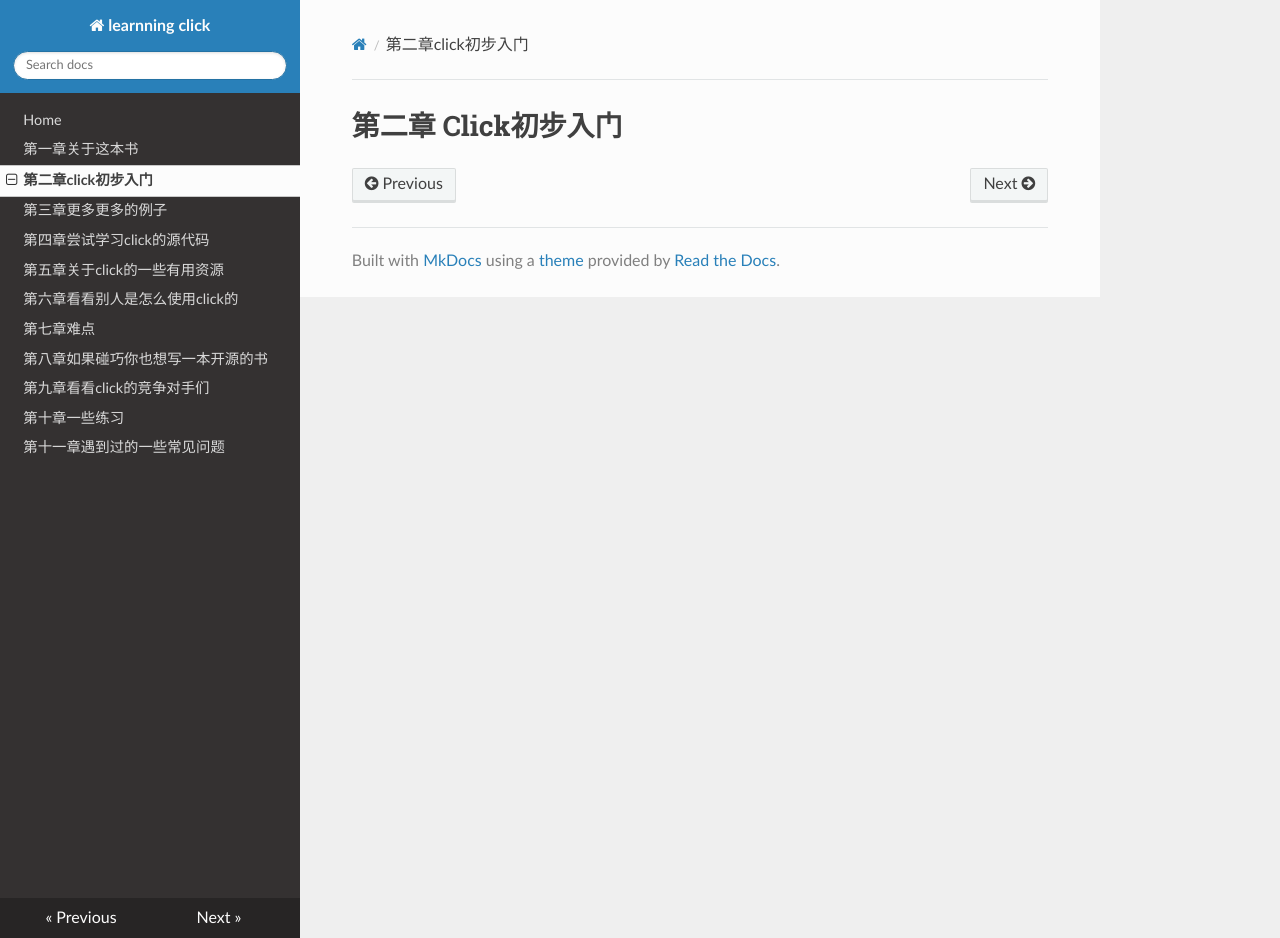
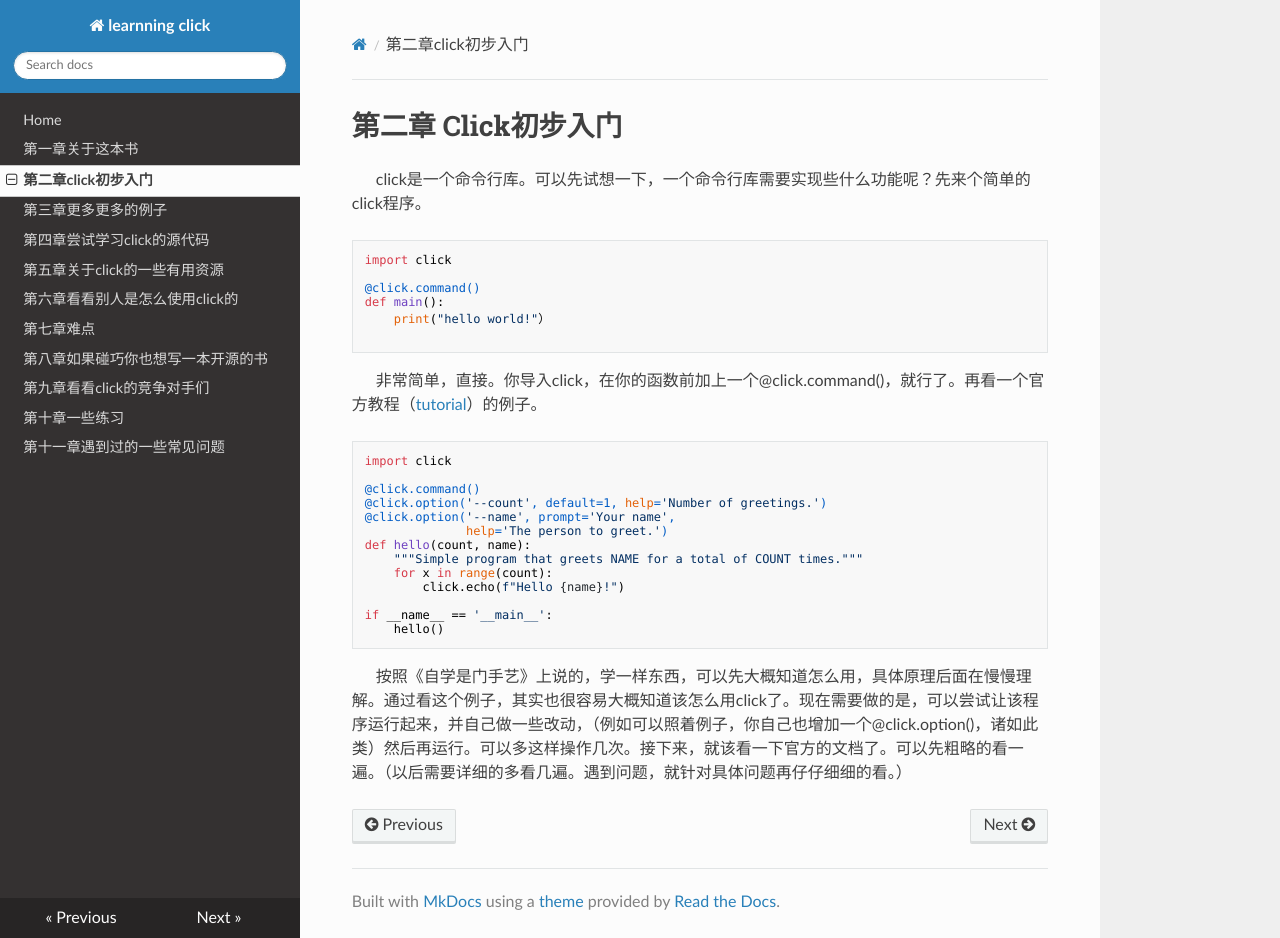
Before and after one commit to lizkca/thebook, an MkDocs documentation site: the page built from docs/chap2.md, in a window 1280 px wide and 938 px high. Built offline with MkDocs 1.6.1, drawn with Linux system fonts in a browser that asks for light colours; nearby versions of some CDN libraries.

Commit message:
basic frame

````diff
--- a/docs/chap2.md
+++ b/docs/chap2.md
@@ -1 +1,29 @@
 # 第二章 Click初步入门
+
+&emsp;&emsp;click是一个命令行库。可以先试想一下，一个命令行库需要实现些什么功能呢？先来个简单的click程序。
+```
+import click
+
+@click.command()
+def main():
+    print("hello world!"）
+
+```
+&emsp;&emsp;非常简单，直接。你导入click，在你的函数前加上一个@click.command()，就行了。再看一个官方教程（[tutorial](https://click.palletsprojects.com/en/8.0.x/)）的例子。
+
+```
+import click
+
+@click.command()
+@click.option('--count', default=1, help='Number of greetings.')
+@click.option('--name', prompt='Your name',
+              help='The person to greet.')
+def hello(count, name):
+    """Simple program that greets NAME for a total of COUNT times."""
+    for x in range(count):
+        click.echo(f"Hello {name}!")
+
+if __name__ == '__main__':
+    hello()
+```
+&emsp;&emsp;按照《自学是门手艺》上说的，学一样东西，可以先大概知道怎么用，具体原理后面在慢慢理解。通过看这个例子，其实也很容易大概知道该怎么用click了。现在需要做的是，可以尝试让该程序运行起来，并自己做一些改动，（例如可以照着例子，你自己也增加一个@click.option()，诸如此类）然后再运行。可以多这样操作几次。接下来，就该看一下官方的文档了。可以先粗略的看一遍。（以后需要详细的多看几遍。遇到问题，就针对具体问题再仔仔细细的看。）
````
Also changed, not shown: docs/chap1.md (+10 -0 lines).
